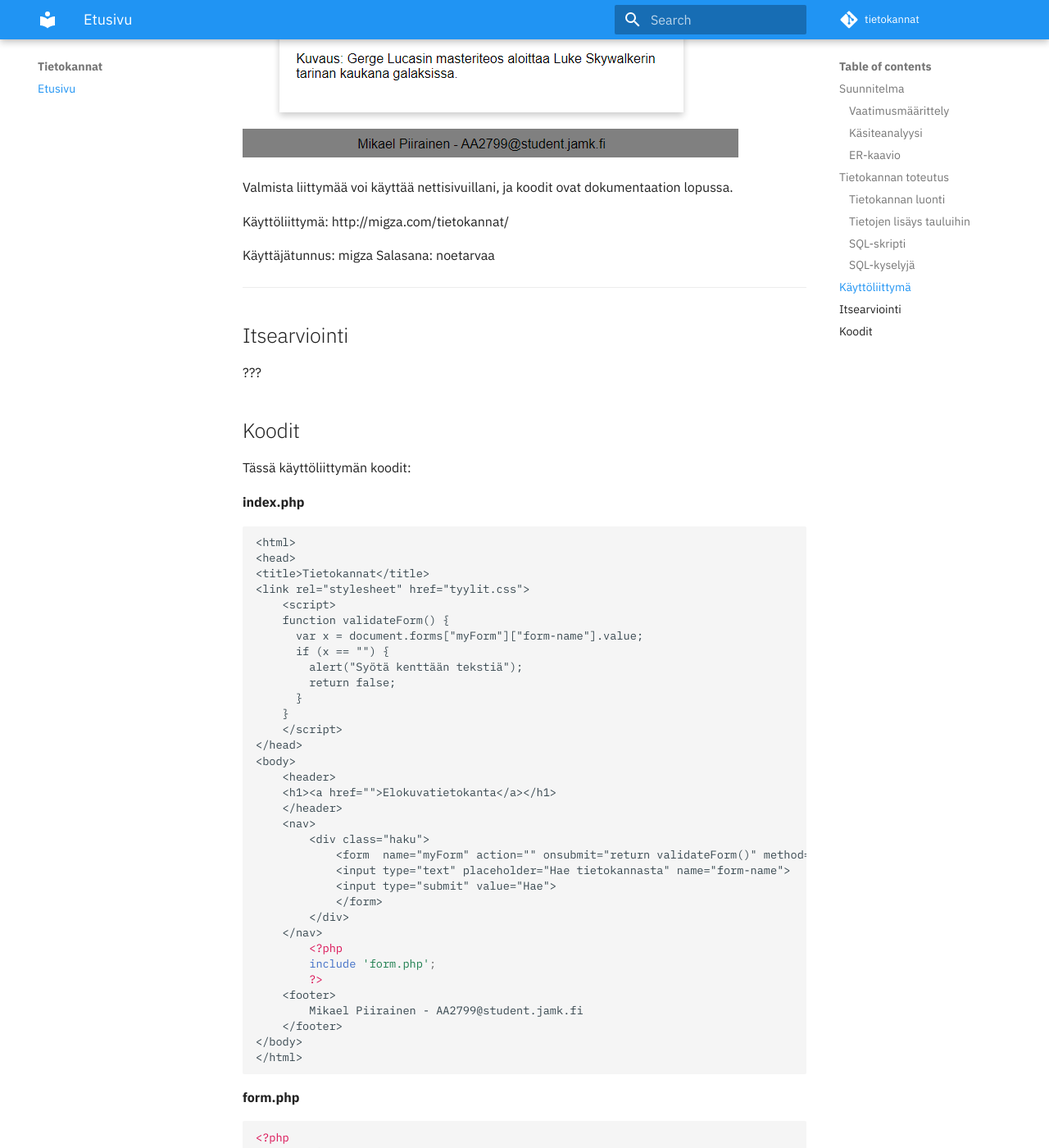
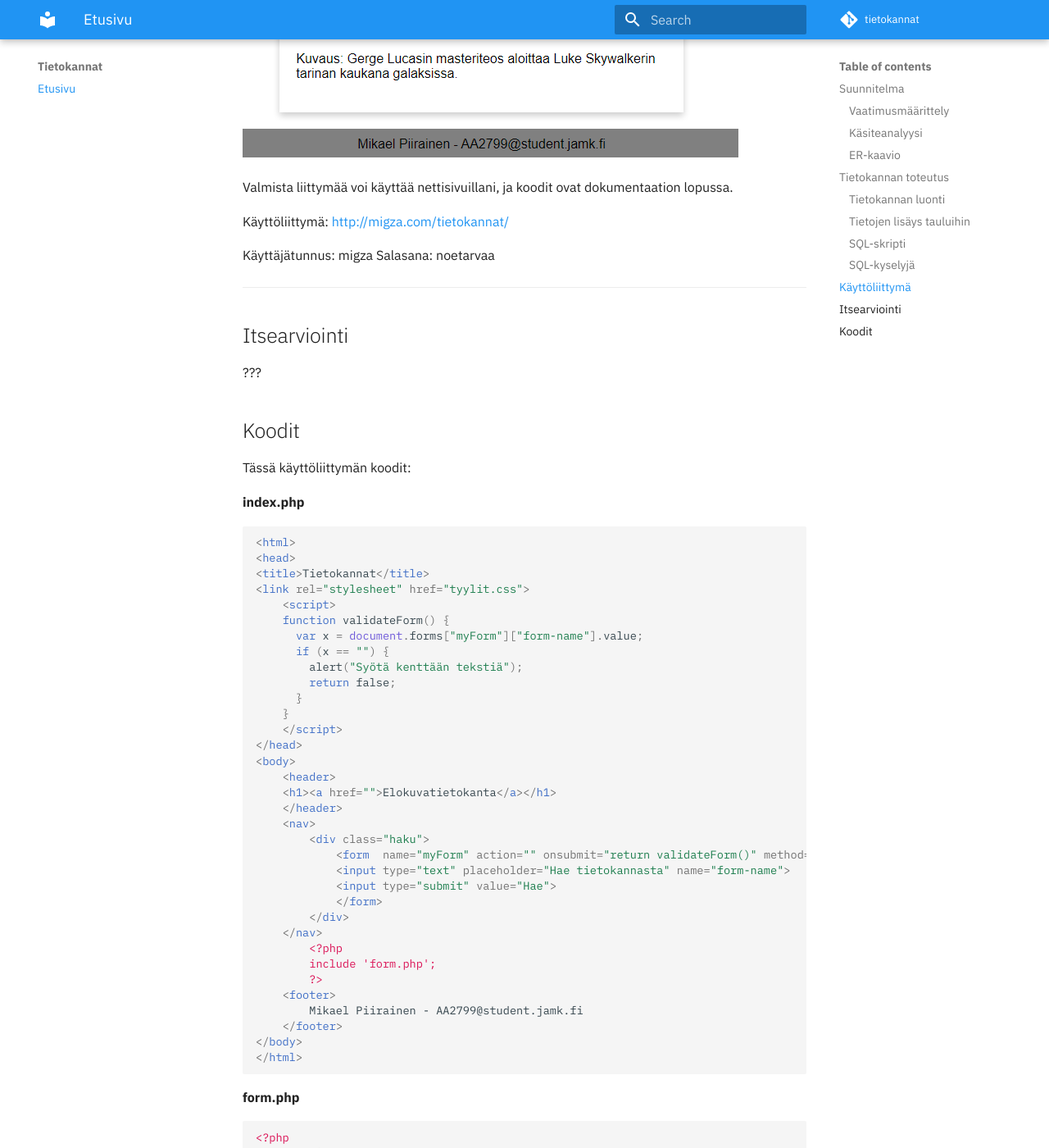
Before and after one commit to MikaelPiirainen/Tietokannat, an MkDocs documentation site: the page built from mkdocs-project/docs/index.md, in a window 1280 px wide and 1400 px high, scrolled down 11683 px. Shown: the whole window at 82% size. Built offline with MkDocs 1.6.1 and Material for MkDocs 9.7.7, drawn with Linux system fonts in a browser that asks for light colours; comment, search, counter and statistics services are not loaded.

Commit message:
linkki korjaus

````diff
--- a/mkdocs-project/docs/index.md
+++ b/mkdocs-project/docs/index.md
@@ -342,7 +342,7 @@ Koodi löytää Luke sanan Star Wars elokuvan kuvauksesta.
 
 Valmista liittymää voi käyttää nettisivuillani, ja koodit ovat dokumentaation lopussa.
 
-Käyttöliittymä: http://migza.com/tietokannat/
+Käyttöliittymä: [http://migza.com/tietokannat/](http://migza.com/tietokannat/)
 
 Käyttäjätunnus: migza
 Salasana: noetarvaa
@@ -359,7 +359,7 @@ Tässä käyttöliittymän koodit:
 
 **index.php**
 
-```PHP
+```HTML
 <html>
 <head>
 <title>Tietokannat</title>
````
